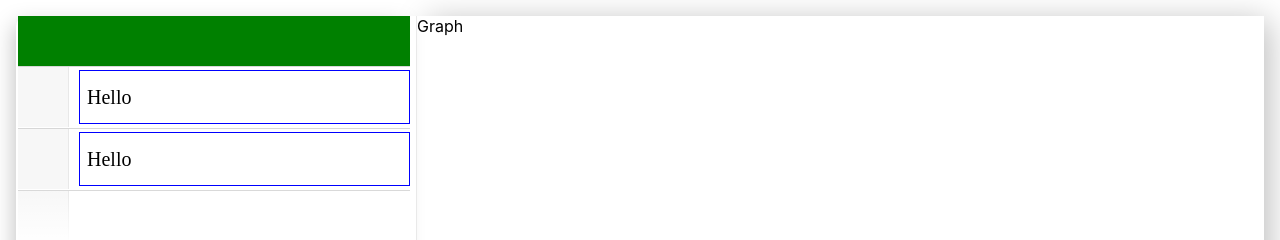
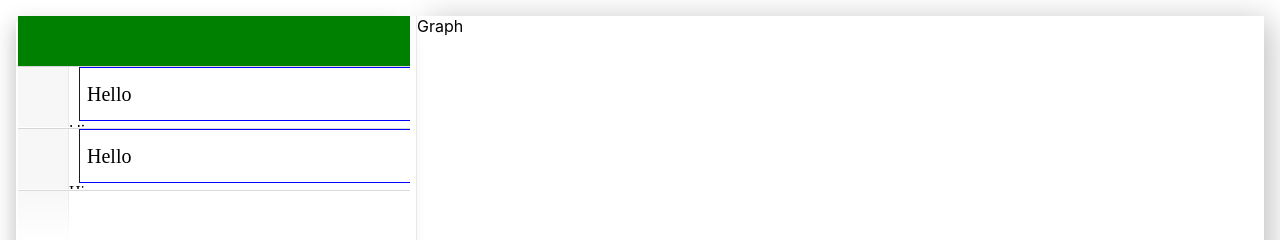
Before and after one commit to Aapuji/Graphing-Calculator, a React (Create React App) app: page / in a window 1280 px wide. Shown: the top 240 px of the page. Built offline with nearby package versions, Linux system fonts and the light colour scheme; a web font is replaced by a local one.

Commit message:
Did stuff

```diff
--- a/src/cells/Cell.css
+++ b/src/cells/Cell.css
@@ -2,7 +2,9 @@
     display: flex;
     flex-direction: row;
     flex-grow: 1;
-    height: 60px;
+    height: /*fit-content*/ 60px;
+    min-height: 60px;
+    max-height: 83px;
     background-color: white;
     border-top: 1px solid rgba(206,206,206,0.8);
     border-bottom: 1px solid transparent;
@@ -21,6 +23,7 @@
 .cell-content {
     flex-grow: 1;
     width: 90%;
+    flex-direction: column;
 }
 
 .cell-text {
@@ -31,7 +34,8 @@
     margin-bottom: auto;
     margin-right: 0;
     height: 50px;
-    width: 100%;
+    min-height: 50px;
+    width: 96%;
 }
 
 .cell-text.expression {
--- a/src/cells/Cell.tsx
+++ b/src/cells/Cell.tsx
@@ -43,6 +43,7 @@ function Cell(props: any): JSX.Element {
                 }}
                 suppressContentEditableWarning={true} /* Stops the warnings */
             />
+            Hi
         </div>
     </div>;
 }
--- a/src/expression.ts
+++ b/src/expression.ts
@@ -35,7 +35,7 @@ export function preparse(expr: string) {
     for (let scopedVar in tempScope) {
         for (let reservedSymbols in globalOptions.options.reservedSymbols) {
             if (scopedVar === reservedSymbols) {
-                output[scopedVar] = 1
+                output[scopedVar] = tempScope[scopedVar];
             }
         }
     }
```
